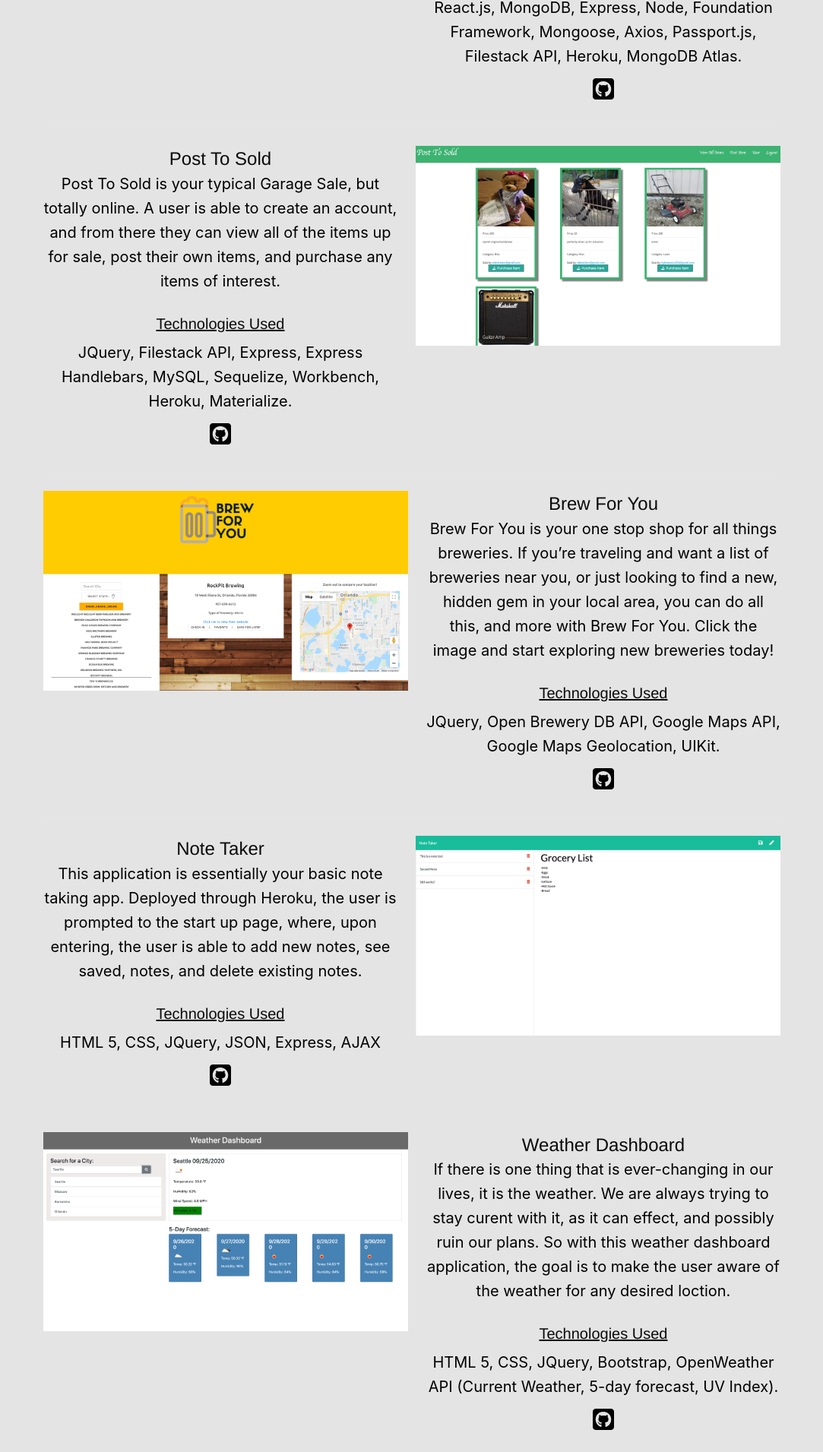
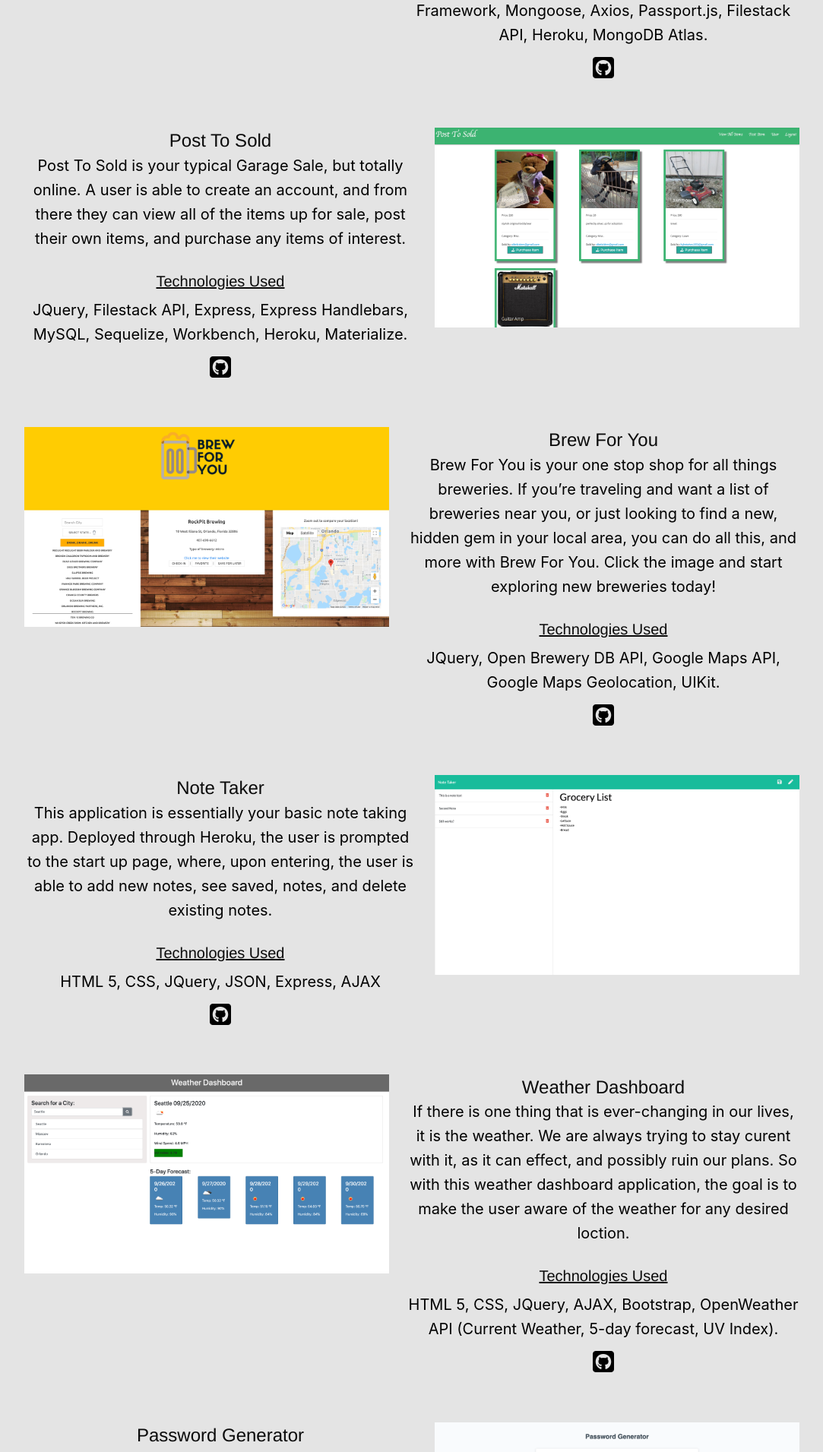
Before and after one commit to kylest0kes/kyle_stokes, a React (Create React App) app: page / in a window 1280 px wide. Shown: the part 2466-4377 px from the top of the page at 76% size, without its empty margins (98-1181 px from the left). Built offline with nearby package versions, Linux system fonts and the light colour scheme.

Commit message:
added hover effect to my projects section

```diff
--- a/src/components/Projects/index.js
+++ b/src/components/Projects/index.js
@@ -16,7 +16,7 @@ export default function Projects() {
             <div className="article-row-section">
             <div className="article-row-section-inner">
 
-                <article className="article-row">
+                <article className="article-row swing">
                     <div className="article-row-img">
                         <div class="image-hover-wrapper">
                             <a href="https://ink-central.herokuapp.com/" target="blank"><img src={InkCentral} alt="inkcentral"/>
@@ -36,7 +36,7 @@ export default function Projects() {
                     </div>
                 </article>
 
-                <article className="article-row article-row-reversed">
+                <article className="article-row article-row-reversed swing">
                     <div className="article-row-img">
                         <div class="image-hover-wrapper">
                             <a href="https://pr0jectnum2.herokuapp.com/" target="blank"><img src={PostToSold}/>
@@ -56,7 +56,7 @@ export default function Projects() {
                     </div>
                 </article>
 
-                <article className="article-row">
+                <article className="article-row swing">
                     <div className="article-row-img">
                         <div class="image-hover-wrapper">
                             <a href="https://eunahk92.github.io/brew-for-you/" target="blank"><img src={BrewForYou}/>
@@ -76,7 +76,7 @@ export default function Projects() {
                     </div>
                 </article>
 
-                <article className="article-row article-row-reversed">
+                <article className="article-row article-row-reversed swing">
                     <div className="article-row-img">
                         <div class="image-hover-wrapper">
                             <a href="https://notetakerhw11ks.herokuapp.com/" target="blank"><img src={NoteTaker}/>
@@ -96,7 +96,7 @@ export default function Projects() {
                     </div>
                 </article>
 
-                <article className="article-row">
+                <article className="article-row swing">
                     <div className="article-row-img">
                         <div class="image-hover-wrapper">
                             <a href="https://kylest0kes.github.io/weather_app/" target="blank"><img src={WeatherApp}/>
@@ -111,12 +111,12 @@ export default function Projects() {
                     <p className="article-row-content-description">If there is one thing that is ever-changing in our lives, it is the weather. We are always trying to stay curent with it, as it can effect, and possibly ruin our plans. So with this weather dashboard application, the goal is to make the user aware of the weather for any desired loction.</p>
                     <br/>
                     <h5 className="article-row-content-tech">Technologies Used</h5>
-                    <p className="article-row-content-description">HTML 5, CSS, JQuery, Bootstrap, OpenWeather API (Current Weather, 5-day forecast, UV Index).</p>
+                    <p className="article-row-content-description">HTML 5, CSS, JQuery, AJAX, Bootstrap, OpenWeather API (Current Weather, 5-day forecast, UV Index).</p>
                     <p className="article-row-content-author"><a href="https://github.com/kylest0kes/weather_app" target="blank" className="project-github"><i class="fab fa-github-square"></i></a></p>
                     </div>
                 </article>
 
-                <article className="article-row article-row-reversed">
+                <article className="article-row article-row-reversed swing">
                     <div className="article-row-img">
                         <div class="image-hover-wrapper">
                             <a href="https://kylest0kes.github.io/password_generator/" target="blank"><img src={PassGen}/>
--- a/src/components/Projects/style.css
+++ b/src/components/Projects/style.css
@@ -3,7 +3,7 @@
 }
 
 .article-row-section {
-    max-width: 75rem;
+    width: 100%;
     margin-right: auto;
     margin-left: auto;
     display: -webkit-flex;
@@ -66,8 +66,13 @@
     -webkit-flex-direction: column;
         -ms-flex-direction: column;
             flex-direction: column;
-    border-top: 1px solid #e6e6e6;
-    padding: 1.5rem 0;
+    padding: 1.5rem .5rem;
+    margin-top: 5px;
+    margin-bottom: 5px;
+  }
+
+  .article-row:hover {
+    border-style: solid;
   }
 
   @media print, screen and (min-width: 40em) {
@@ -96,7 +101,7 @@
 
   .article-row-content {
     padding: 1.5rem 0 0;
-    max-width: 600px;
+    max-width: 100%;
     color: #0a0a0a;
   }
 
@@ -236,3 +241,79 @@
     width: 75%;
     z-index: 10;
   }
+
+  /* swing CSS */
+    @-webkit-keyframes swing
+  {
+      15%
+      {
+          -webkit-transform: translateX(7px);
+          transform: translateX(7px);
+      }
+      30%
+      {
+          -webkit-transform: translateX(-7px);
+        transform: translateX(-7px);
+      }
+      50%
+      {
+          -webkit-transform: translateX(5px);
+          transform: translateX(5px);
+      }
+      65%
+      {
+          -webkit-transform: translateX(-5px);
+          transform: translateX(-5px);
+      }
+      80%
+      {
+          -webkit-transform: translateX(2px);
+          transform: translateX(2px);
+      }
+      100%
+      {
+          -webkit-transform: translateX(0);
+          transform: translateX(0);
+      }
+  }
+  @keyframes swing
+  {
+      15%
+      {
+          -webkit-transform: translateX(7px);
+          transform: translateX(7px);
+      }
+      30%
+      {
+          -webkit-transform: translateX(-7px);
+          transform: translateX(-7px);
+      }
+      50%
+      {
+          -webkit-transform: translateX(7px);
+          transform: translateX(5px);
+      }
+      65%
+      {
+          -webkit-transform: translateX(-5px);
+          transform: translateX(-5px);
+      }
+      80%
+      {
+          -webkit-transform: translateX(2px);
+          transform: translateX(2px);
+      }
+      100%
+      {
+          -webkit-transform: translateX(0);
+          transform: translateX(0);
+      }
+  }
+
+  .swing:hover
+{
+        -webkit-animation: swing 1s ease;
+        animation: swing 1s ease;
+        -webkit-animation-iteration-count: 1;
+        animation-iteration-count: 1;
+}
```
